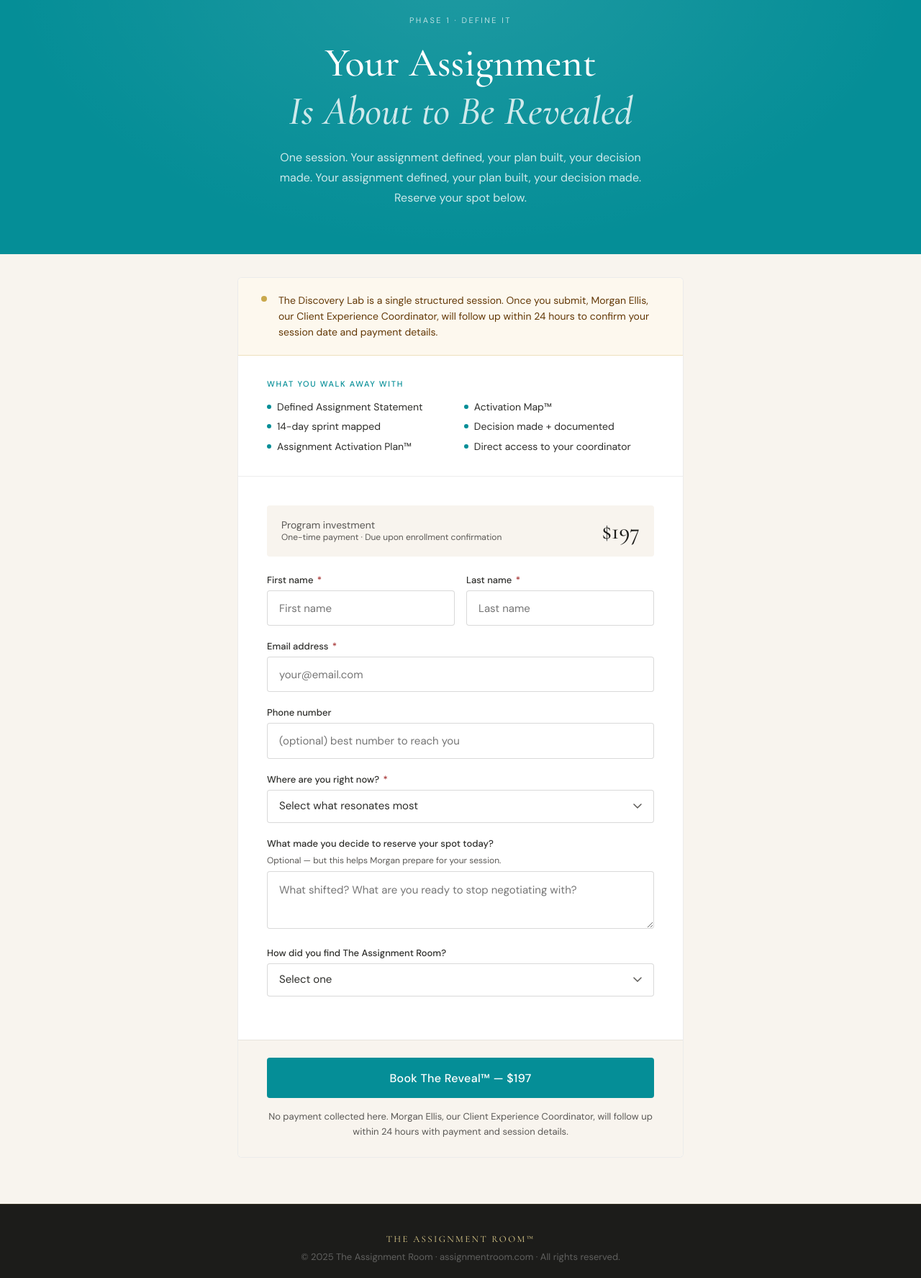
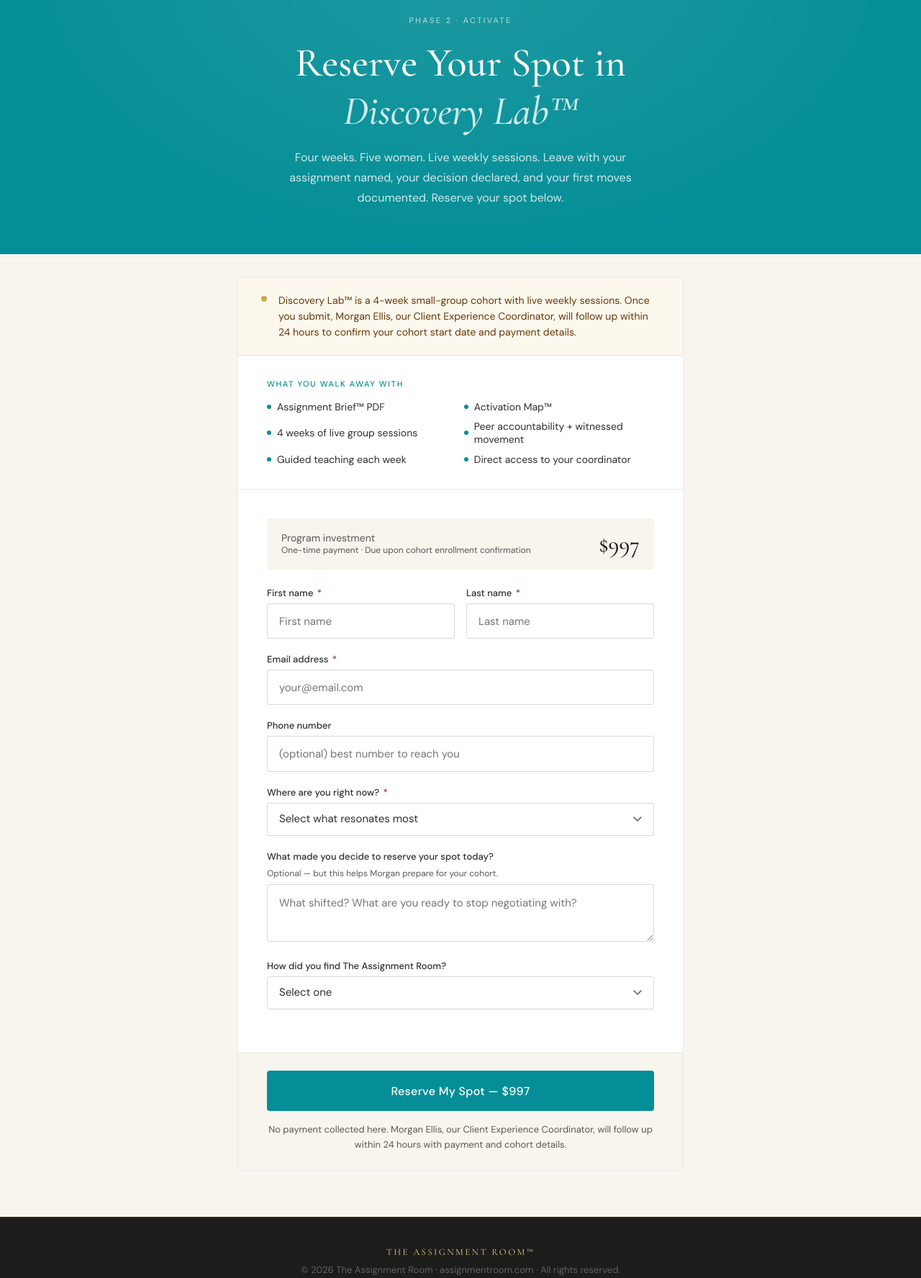
Before and after one commit to Assgnmnt/tranquil-zuccutto-8522c1, a plain HTML site: page discovery-lab-signup.html in a window 1280 px wide. Shown: the part 180-1955 px from the top of the page at 72% size. Drawn offline with nearby package versions, Linux system fonts and the light colour scheme.

Commit message:
Add files via upload

```diff
--- a/discovery-lab-signup.html
+++ b/discovery-lab-signup.html
@@ -4,7 +4,7 @@
 <meta charset="UTF-8">
 <meta name="viewport" content="width=device-width, initial-scale=1.0">
 <title>Reserve Your Spot — Discovery Lab · The Assignment Room™</title>
-<meta name="description" content="Book your Discovery Lab session with The Assignment Room™. Define your assignment and build your plan in one session.">
+<meta name="description" content="Reserve your spot in Discovery Lab™, a 4-week small-group room for women who want guided teaching, peer accountability, and communal movement. Leave with your Assignment Brief™ and Activation Map™.">
 <link rel="preconnect" href="https://fonts.googleapis.com">
 <link rel="preconnect" href="https://fonts.gstatic.com" crossorigin>
 <link href="https://fonts.googleapis.com/css2?family=Cormorant+Garamond:ital,wght@0,400;0,500;0,600;1,400;1,500&family=DM+Sans:wght@300;400;500&display=swap" rel="stylesheet">
@@ -69,25 +69,25 @@ footer p{font-size:13px;color:rgba(255,255,255,0.3)}
 </nav>
 
 <div class="page-header">
-  <p class="eyebrow">Phase 1 · Define it</p>
-  <h1>Your Assignment<br><em>Is About to Be Revealed</em></h1>
-  <p>One session. Your assignment defined, your plan built, your decision made. Your assignment defined, your plan built, your decision made. Reserve your spot below.</p>
+  <p class="eyebrow">Phase 2 · Activate</p>
+  <h1>Reserve Your Spot in<br><em>Discovery Lab™</em></h1>
+  <p>Four weeks. Five women. Live weekly sessions. Leave with your assignment named, your decision declared, and your first moves documented. Reserve your spot below.</p>
 </div>
 
 <div class="form-wrap">
   <div class="form-notice">
     <div class="notice-dot"></div>
-    <p class="notice-text">The Discovery Lab is a single structured session. Once you submit, Morgan Ellis, our Client Experience Coordinator, will follow up within 24 hours to confirm your session date and payment details.</p>
+    <p class="notice-text">Discovery Lab™ is a 4-week small-group cohort with live weekly sessions. Once you submit, Morgan Ellis, our Client Experience Coordinator, will follow up within 24 hours to confirm your cohort start date and payment details.</p>
   </div>
 
   <div class="what-you-get">
     <p class="wg-title">What you walk away with</p>
     <div class="wg-items">
-      <div class="wg-item"><div class="wg-dot"></div>Defined Assignment Statement</div>
+      <div class="wg-item"><div class="wg-dot"></div>Assignment Brief™ PDF</div>
       <div class="wg-item"><div class="wg-dot"></div>Activation Map™</div>
-      <div class="wg-item"><div class="wg-dot"></div>14-day sprint mapped</div>
-      <div class="wg-item"><div class="wg-dot"></div>Decision made + documented</div>
-      <div class="wg-item"><div class="wg-dot"></div>Assignment Activation Plan™</div>
+      <div class="wg-item"><div class="wg-dot"></div>4 weeks of live group sessions</div>
+      <div class="wg-item"><div class="wg-dot"></div>Peer accountability + witnessed movement</div>
+      <div class="wg-item"><div class="wg-dot"></div>Guided teaching each week</div>
       <div class="wg-item"><div class="wg-dot"></div>Direct access to your coordinator</div>
     </div>
   </div>
@@ -97,9 +97,9 @@ footer p{font-size:13px;color:rgba(255,255,255,0.3)}
       <div class="price-row">
         <div>
           <div class="price-label">Program investment</div>
-          <div class="price-note">One-time payment · Due upon enrollment confirmation</div>
+          <div class="price-note">One-time payment · Due upon cohort enrollment confirmation</div>
         </div>
-        <div class="price-amount">$197</div>
+        <div class="price-amount">$997</div>
       </div>
 
       <div class="field-row">
@@ -137,7 +137,7 @@ footer p{font-size:13px;color:rgba(255,255,255,0.3)}
 
       <div class="field">
         <label>What made you decide to reserve your spot today?</label>
-        <div class="hint">Optional — but this helps Morgan prepare for your session.</div>
+        <div class="hint">Optional — but this helps Morgan prepare for your cohort.</div>
         <textarea name="why_now" placeholder="What shifted? What are you ready to stop negotiating with?"></textarea>
       </div>
 
@@ -154,31 +154,30 @@ footer p{font-size:13px;color:rgba(255,255,255,0.3)}
         </select>
       </div>
 
-      <input type="hidden" name="_subject" value="New Reveal™ Session Request — The Assignment Room™">
+      <input type="hidden" name="_subject" value="New Discovery Lab™ Reservation — The Assignment Room™">
       <input type="hidden" name="source" value="Discovery Lab Session Request">
     </form>
 
     <div class="form-footer">
-      <button class="submit-btn" onclick="submitForm(event)">Book The Reveal™ — $197</button>
-      <p class="submit-note">No payment collected here. Morgan Ellis, our Client Experience Coordinator, will follow up within 24 hours with payment and session details.</p>
+      <button class="submit-btn" onclick="submitForm(event)">Reserve My Spot — $997</button>
+      <p class="submit-note">No payment collected here. Morgan Ellis, our Client Experience Coordinator, will follow up within 24 hours with payment and cohort details.</p>
     </div>
   </div>
 
   <div class="success-view" id="success-view">
     <div class="success-icon"><div class="success-icon-inner"></div></div>
-    <h2>You're booked.</h2>
-    <p>Thank you for moving forward. Morgan Ellis, our Client Experience Coordinator, will follow up within 24 hours to confirm your session date and send everything you need to prepare.</p>
+    <h2>You're in.</h2>
+    <p>Thank you for reserving your spot. Morgan Ellis, our Client Experience Coordinator, will follow up within 24 hours to confirm your cohort start date and send everything you need to prepare.</p>
 
     <div style="background:var(--cream);border:0.5px solid rgba(0,0,0,0.08);border-radius:6px;padding:1.5rem;margin:1.5rem 0;text-align:left;">
-      <p style="font-size:11px;letter-spacing:0.15em;text-transform:uppercase;color:var(--teal);font-weight:500;margin-bottom:0.75rem;">After Your Session</p>
-      <p style="font-family:'Cormorant Garamond',serif;font-size:1.2rem;color:var(--charcoal);margin-bottom:0.75rem;line-height:1.3;">You found the rung. Now uncover the agreement underneath it.</p>
-      <p style="font-size:14px;color:var(--muted);line-height:1.75;margin-bottom:0.75rem;">Your rung is visible. The belief keeping you attached usually isn't.</p>
-      <p style="font-size:14px;color:var(--muted);line-height:1.75;margin-bottom:1rem;">That belief was formed in a real moment — and has been quietly governing your decisions ever since. The Deep Dive helps you identify it, break it, and move forward with clarity.</p>
+      <p style="font-size:11px;letter-spacing:0.15em;text-transform:uppercase;color:var(--teal);font-weight:500;margin-bottom:0.75rem;">After Discovery Lab™</p>
+      <p style="font-family:'Cormorant Garamond',serif;font-size:1.2rem;color:var(--charcoal);margin-bottom:0.75rem;line-height:1.3;">You'll leave with your assignment named and documented.</p>
+      <p style="font-size:14px;color:var(--muted);line-height:1.75;margin-bottom:1rem;">Once you have your Assignment Brief™ and Activation Map™ in hand, the Activation Program™ picks up right where Discovery Lab™ leaves off — eight weeks of structured implementation to build the rhythm and infrastructure that sustain the assignment.</p>
       <div style="border-top:0.5px solid rgba(0,0,0,0.07);padding-top:1rem;">
-        <p style="font-size:11px;letter-spacing:0.15em;text-transform:uppercase;color:var(--teal);font-weight:500;margin-bottom:0.25rem;">The Deep Dive™</p>
-        <p style="font-size:12px;color:var(--muted);margin-bottom:0.25rem;">3-Hour Private Intensive · Includes Your Assignment Brief™</p>
-        <p style="font-family:'Cormorant Garamond',serif;font-size:1.5rem;color:var(--charcoal);font-weight:300;margin-bottom:0.75rem;">$497</p>
-        <a href="/discovery-lab#enroll" style="display:block;width:100%;padding:0.85rem;background:var(--teal);color:var(--white);border:none;border-radius:4px;font-size:14px;font-weight:500;font-family:'DM Sans',sans-serif;cursor:pointer;text-align:center;text-decoration:none;">Continue →</a>
+        <p style="font-size:11px;letter-spacing:0.15em;text-transform:uppercase;color:var(--teal);font-weight:500;margin-bottom:0.25rem;">Activation Program™</p>
+        <p style="font-size:12px;color:var(--muted);margin-bottom:0.25rem;">8-Week Implementation Program</p>
+        <p style="font-family:'Cormorant Garamond',serif;font-size:1.5rem;color:var(--charcoal);font-weight:300;margin-bottom:0.75rem;">$2,497</p>
+        <a href="/activation-program" style="display:block;width:100%;padding:0.85rem;background:var(--teal);color:var(--white);border:none;border-radius:4px;font-size:14px;font-weight:500;font-family:'DM Sans',sans-serif;cursor:pointer;text-align:center;text-decoration:none;">Learn More →</a>
       </div>
     </div>
 
@@ -189,7 +188,7 @@ footer p{font-size:13px;color:rgba(255,255,255,0.3)}
 
 <footer>
   <p class="footer-brand">The Assignment Room™</p>
-  <p>© 2025 The Assignment Room · assignmentroom.com · All rights reserved.</p>
+  <p>© 2026 The Assignment Room · assignmentroom.com · All rights reserved.</p>
 </footer>
 
 <script>
```
